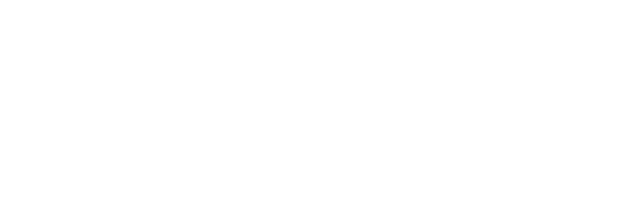
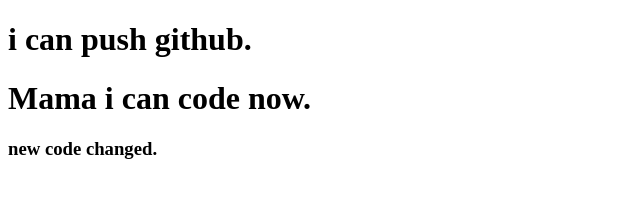
Before and after one commit to Aslam117/my-second-repo, a plain HTML site: page index.html in a window 1280 px wide. Shown: the whole page, without its empty margins (0-640 px from the left). Drawn offline with Linux system fonts and the light colour scheme.

Commit message:
added header

```diff
--- a/index.html
+++ b/index.html
@@ -7,6 +7,8 @@
     <title>my second github repo</title>
 </head>
 <body>
-
+    <h1>i can push github.</h1>
+    <h1>Mama i can code now.</h1>
+    <h3>new code changed.</h3>
 </body>
 </html>
```
